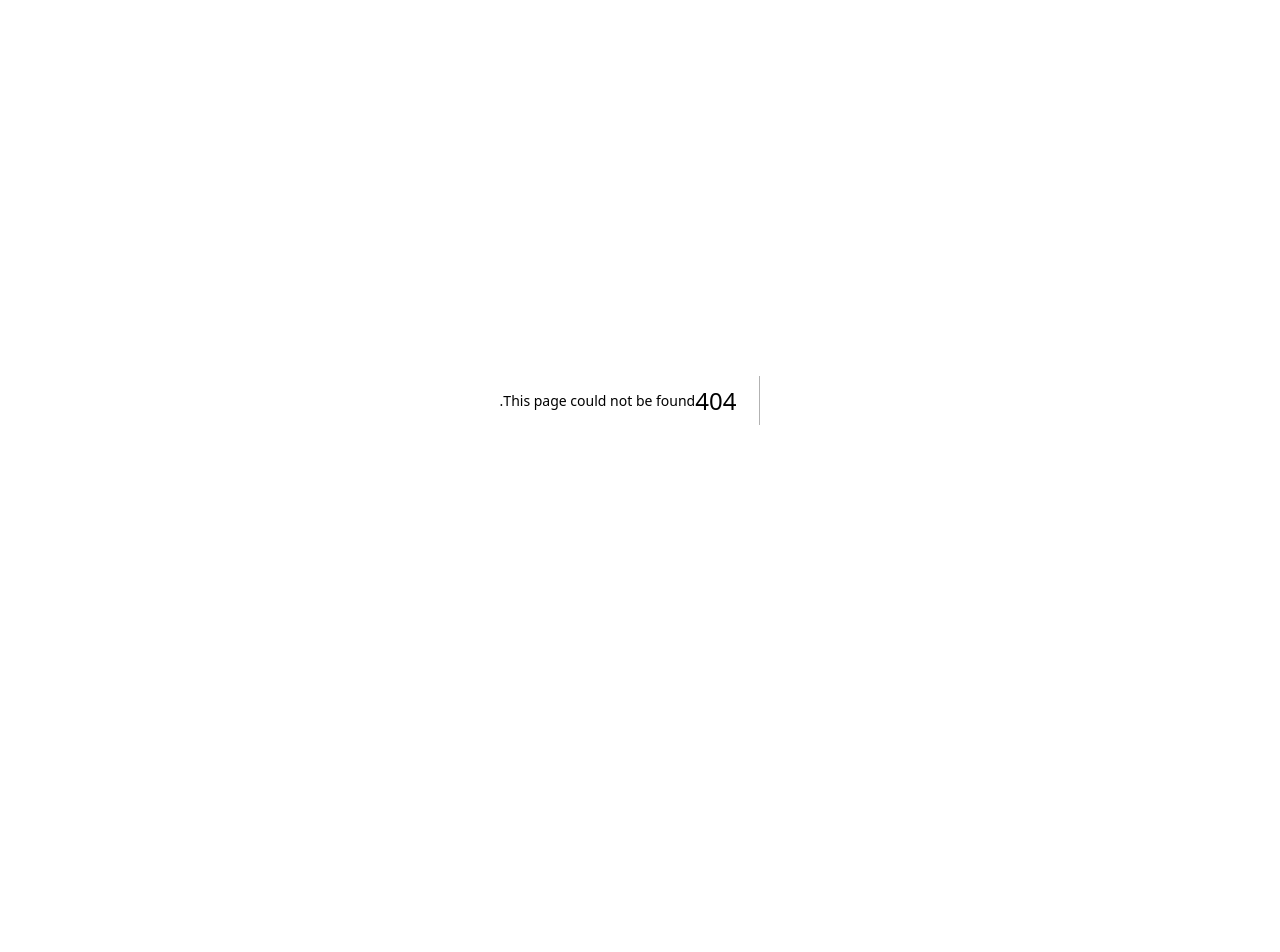
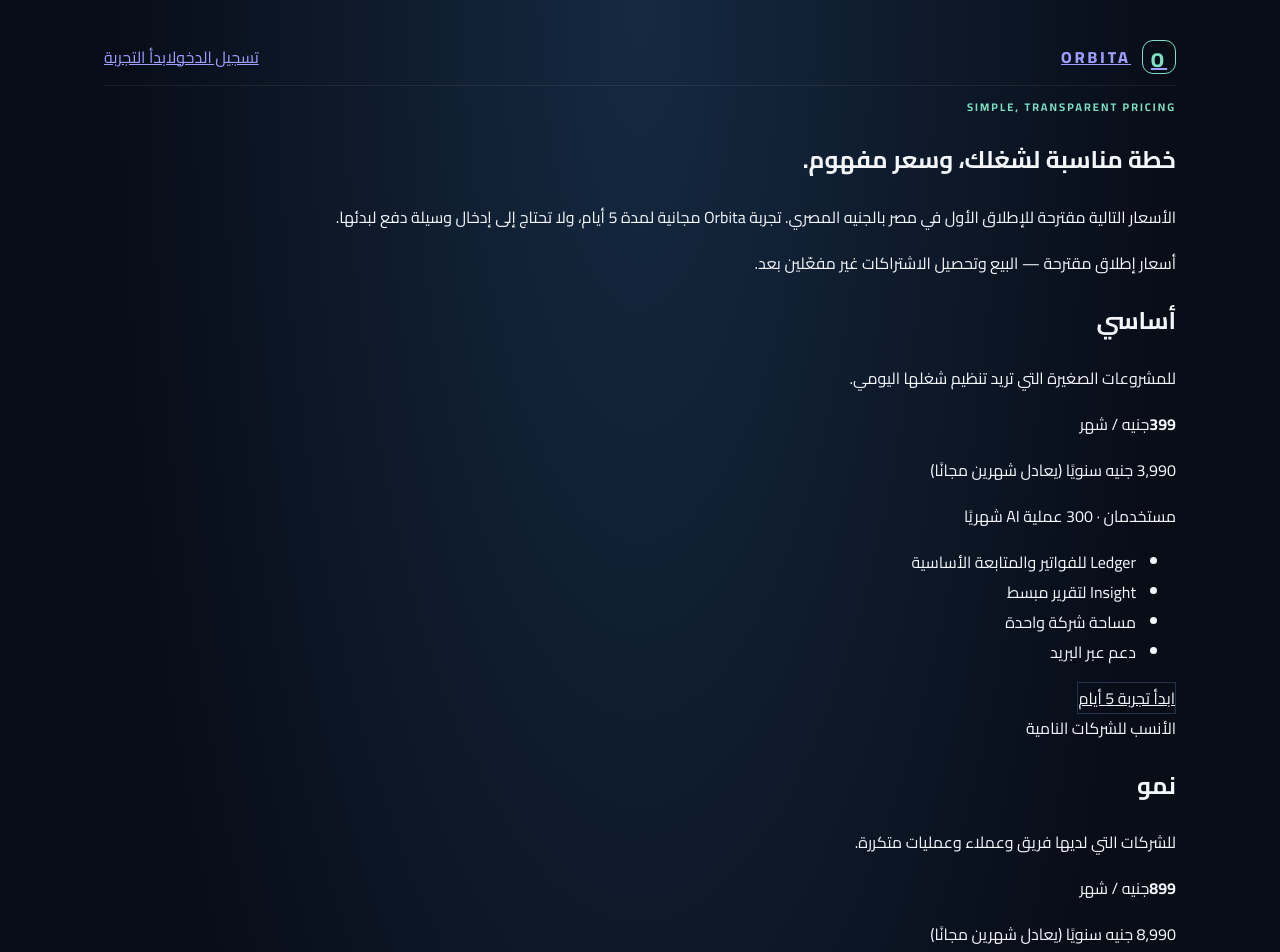
Before and after one commit to seifhaytham275-star/Orbita, a Next.js app: page /pricing in a window 1280 px wide. Before the commit this address had no page. Shown: the top 952 px of the page. Before the commit the page ends 800 px from the top, so only its background shows below. Built offline with nearby package versions, Linux system fonts and the light colour scheme.

Commit message:
Add proposed Orbita pricing page

```diff
--- /dev/null
+++ b/src/app/pricing/page.tsx
@@ -0,0 +1,66 @@
+const plans = [
+  {
+    name: "أساسي",
+    price: "399",
+    annual: "3,990",
+    description: "للمشروعات الصغيرة التي تريد تنظيم شغلها اليومي.",
+    users: "مستخدمان",
+    tasks: "300 عملية AI شهريًا",
+    features: ["Ledger للفواتير والمتابعة الأساسية", "Insight لتقرير مبسط", "مساحة شركة واحدة", "دعم عبر البريد"],
+  },
+  {
+    name: "نمو",
+    price: "899",
+    annual: "8,990",
+    description: "للشركات التي لديها فريق وعملاء وعمليات متكررة.",
+    users: "5 مستخدمين",
+    tasks: "1,200 عملية AI شهريًا",
+    featured: true,
+    features: ["كل مميزات أساسي", "Echo لخدمة العملاء", "Pulse للحجوزات والتذكيرات", "Stock للمخزون", "تقارير أوسع وأدوار للفريق"],
+  },
+  {
+    name: "أعمال",
+    price: "1,699",
+    annual: "16,990",
+    description: "للشركات النامية التي تحتاج إدارة أشمل.",
+    users: "10 مستخدمين",
+    tasks: "3,000 عملية AI شهريًا",
+    features: ["كل مميزات نمو", "Reach للمحتوى التسويقي", "الوكلاء الستة عند اكتمال إطلاقهم", "صلاحيات فريق أكثر تفصيلًا", "أولوية في الدعم"],
+  },
+];
+
+export default function PricingPage() {
+  return <main className="shell pricing-shell" dir="rtl">
+    <header className="topbar">
+      <a className="brand" href="/"><span className="brand-mark">O</span><span>ORBITA</span></a>
+      <nav className="pricing-nav"><a href="/login">تسجيل الدخول</a><a href="/signup">ابدأ التجربة</a></nav>
+    </header>
+    <section className="pricing-hero">
+      <p className="eyebrow">SIMPLE, TRANSPARENT PRICING</p>
+      <h1>خطة مناسبة لشغلك، <span>وسعر مفهوم.</span></h1>
+      <p>الأسعار التالية مقترحة للإطلاق الأول في مصر بالجنيه المصري. تجربة Orbita مجانية لمدة 5 أيام، ولا تحتاج إلى إدخال وسيلة دفع لبدئها.</p>
+      <span className="pricing-disclaimer">أسعار إطلاق مقترحة — البيع وتحصيل الاشتراكات غير مفعّلين بعد.</span>
+    </section>
+    <section className="pricing-grid" aria-label="خطط الاشتراك">
+      {plans.map(plan=><article className={`plan-card ${plan.featured ? "plan-featured" : ""}`} key={plan.name}>
+        {plan.featured && <span className="plan-tag">الأنسب للشركات النامية</span>}
+        <h2>{plan.name}</h2><p className="plan-description">{plan.description}</p>
+        <div className="plan-price"><strong>{plan.price}</strong><span>جنيه / شهر</span></div>
+        <p className="annual-price">{plan.annual} جنيه سنويًا (يعادل شهرين مجانًا)</p>
+        <p className="plan-limit">{plan.users} · {plan.tasks}</p>
+        <ul>{plan.features.map(feature=><li key={feature}>{feature}</li>)}</ul>
+        <a className={plan.featured ? "primary plan-cta" : "secondary plan-cta"} href="/signup">ابدأ تجربة 5 أيام</a>
+      </article>)}
+    </section>
+    <section className="pricing-notes">
+      <h2>قبل الاشتراك، اعرف الآتي</h2>
+      <ul>
+        <li>كل شركة تبدأ بتجربة مجانية لمدة 5 أيام.</li>
+        <li>عدد عمليات الذكاء الاصطناعي محدد حتى تظل التكلفة واضحة ولا نعدك باستخدام غير محدود.</li>
+        <li>رسوم WhatsApp أو الرسائل أو بوابات الدفع الخارجية — إن وجدت — قد تكون منفصلة حسب مزود الخدمة.</li>
+        <li>الخطط المعروضة تصور تسعير أولي؛ لن يتم تحصيل أي مبلغ من هذه الصفحة حاليًا.</li>
+      </ul>
+    </section>
+    <footer>© {new Date().getFullYear()} Orbita · <a href="/">الرئيسية</a></footer>
+  </main>;
+}
```
